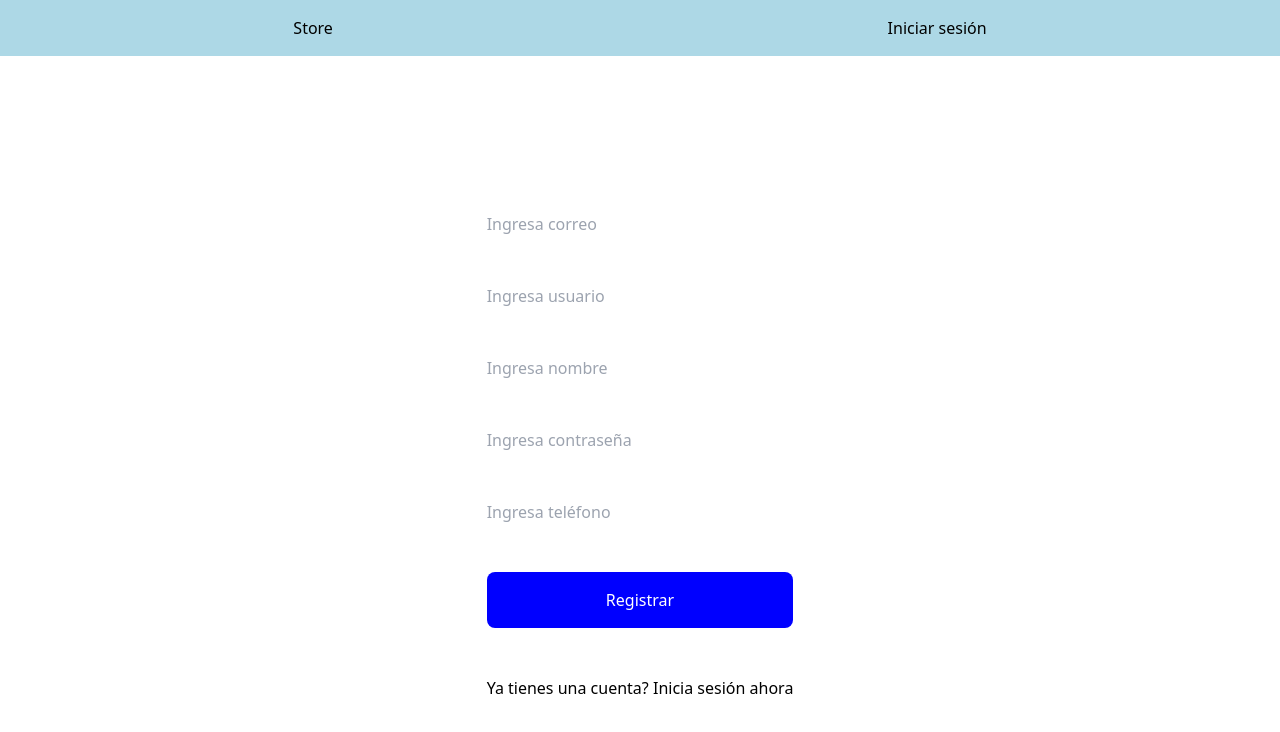
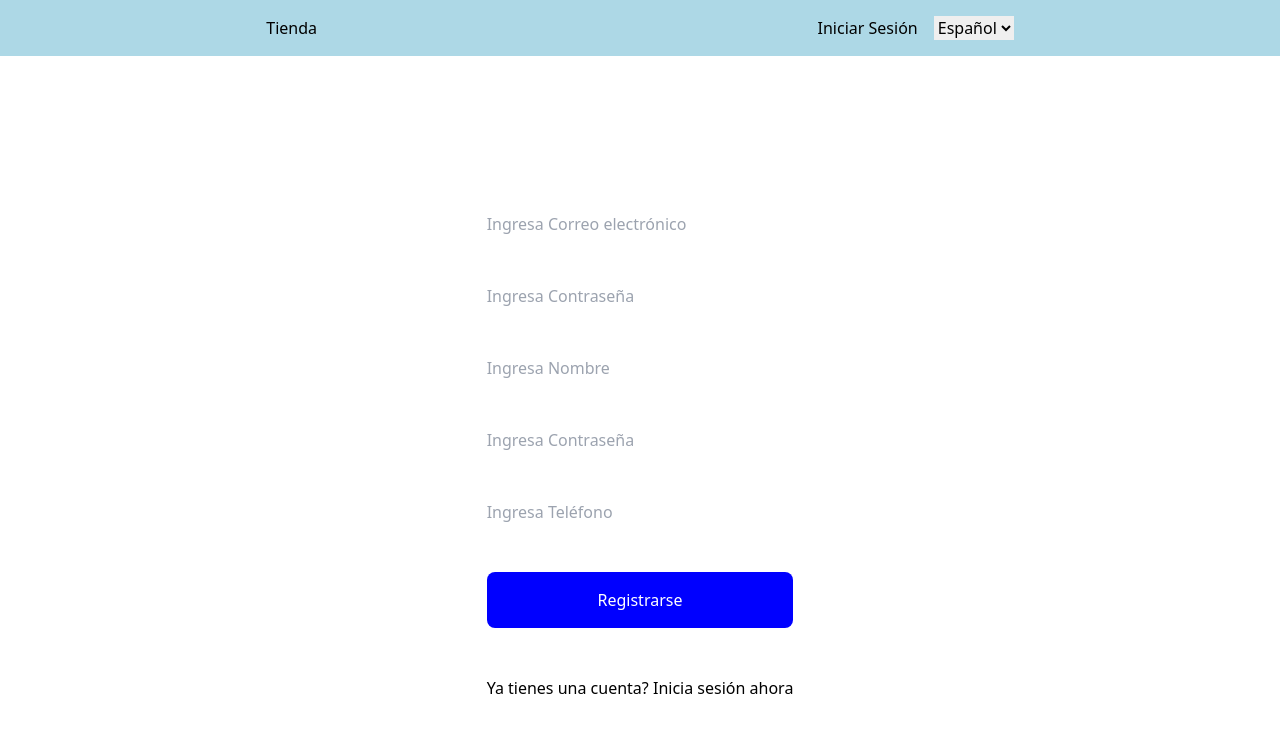
Before and after one commit to ecc97/prueba-next, a Next.js app: page /register in a window 1280 px wide. Shown: the top 732 px of the page. Built offline with nearby package versions, Linux system fonts and the light colour scheme; no server answers.

Commit message:
feat: implementing change languages, basic

```diff
--- a/languages/en.json
+++ b/languages/en.json
@@ -1,24 +1,30 @@
 {
     "LoginView": {
         "title": "Log In",
-        "email": "Email Address",
-        "password": "Password",
+        "titleNav": "Store",
+        "linkRegNav": "Sign Up",
+        "username": "Enter Username",
+        "password": "Enter Password",
         "buttonLogin": "Login",
-        "promptText": "Do you not have an account?",
+        "text": "Do you not have an account?",
         "linkRegister": "Register now"
     },
     "RegisterView": {
         "title": "Create an account",
-        "username": "username",
-        "email":"Email Address",
-        "password": "Password",
-        "confirmPassword": "Confirm Password",
+        "titleNav": "Store",
+        "linkLoginNav": "Log In",
+        "name": "Enter name",
+        "username": "Enter username",
+        "email":"Enter email Address",
+        "password": "Enter Password",
+        "phone": "Enter Phone",
         "buttonRegister": "Register",
-        "promptText": "Already have you an account?",
+        "loading": "Loading...",
+        "text": "Already have you an account?",
         "linkLogin": "Login now"
     },
-    "HomePageView": {
-        "title": "E-Commerce",
+    "ProductPageView": {
+        "title": "Store",
         "description": "Find products and community services",
         "welcome": "Welcome",
         "logoutButton": "Log out"
--- a/languages/es.json
+++ b/languages/es.json
@@ -1,24 +1,30 @@
 {
     "LoginView": {
         "title": "Iniciar Sesión",
-        "email": "Correo electrónico",
-        "password": "Contraseña",
+        "titleNav": "Tienda",
+        "linkRegNav": "Registrar",
+        "username": "Ingresa Usuario",
+        "password": "Ingresa Contraseña",
         "buttonLogin": "Iniciar Sesión",
-        "promptText": "No tienes una cuenta?",
+        "text": "No tienes una cuenta?",
         "linkRegister": "Regístrate ahora"
     },
     "RegisterView": {
         "title": "Crea una cuenta",
-        "username": "Usuario",
-        "email":"Correo electrónico",
-        "password": "Contraseña",
-        "confirmPassword": "Confirmar Contraseña",
+        "titleNav": "Tienda",
+        "linkLoginNav": "Iniciar Sesión",
+        "name": "Ingresa Nombre",
+        "username": "Ingresa Usuario",
+        "email":"Ingresa Correo electrónico",
+        "password": "Ingresa Contraseña",
+        "phone": "Ingresa Teléfono",
         "buttonRegister": "Registrarse",
-        "promptText": "Ya tienes una cuenta?",
+        "loading": "Cargando...",
+        "text": "Ya tienes una cuenta?",
         "linkLogin": "Inicia sesión ahora"
     },
-    "HomePageView": {
-        "title": "Comercio Electrónico",
+    "ProductPageView": {
+        "title": "Tienda",
         "description": "Encuentra productos y servicios de la comunidad",
         "welcome": "Bienvenido",
         "logoutButton": "Cerrar Sesión"
--- a/src/app/login/page.tsx
+++ b/src/app/login/page.tsx
@@ -2,18 +2,22 @@
 
 import React from 'react'
 import LoginFormContainer from '@/components/LoginComponent/Login'
+import { useTranslations } from 'next-intl'
 import Navbar from '@/components/Navbar/Navbar'
+import SelectLanguage from '@/components/SelectLanguage/SelectLanguage'
 import Link from 'next/link'
 
 
 export default function LoginPage() {
+  const traduction = useTranslations("LoginView");
 
   return (
     <div>
       <Navbar>
-        <h1>Store</h1>
+        <h1>{traduction("titleNav")}</h1>
         <div>
-          <Link href='/register'>Registrar</Link>
+          <Link href='/register'>{traduction("linkRegNav")}</Link>
+          <SelectLanguage />
         </div>
       </Navbar>
       <LoginFormContainer />
--- a/src/app/products/page.tsx
+++ b/src/app/products/page.tsx
@@ -3,12 +3,13 @@ import { useSession, signOut } from "next-auth/react";
 import { useTranslations } from "next-intl";
 import { useRouter } from "next/navigation";
 import Navbar from "@/components/Navbar/Navbar"
+import SelectLanguage from "@/components/SelectLanguage/SelectLanguage";
 import Button from "@/components/ui/Button.ui";
 
 
 function ProductPage() {
     const { status, data: session } = useSession();
-    const t = useTranslations("HomePageView")
+    const t = useTranslations("ProductPageView")
     const router = useRouter();
 
     const handleSignOut = async () => {
@@ -19,12 +20,15 @@ function ProductPage() {
     return (
         <div>
             <Navbar>
-                <h1>store</h1>
-                {status === "authenticated" ? (
-                <Button type="button" onClick={handleSignOut}>
-                    {t("logoutButton")}
-                </Button>
-            ) : null}
+                <h1>{t("title")}</h1>
+                <div>
+                    {status === "authenticated" ? (
+                    <Button type="button" onClick={handleSignOut}>
+                        {t("logoutButton")}
+                    </Button>
+                    ) : null}
+                    <SelectLanguage />
+                </div>
             </Navbar>
         </div>
     )
--- a/src/app/register/page.tsx
+++ b/src/app/register/page.tsx
@@ -3,18 +3,22 @@
 import React from 'react'
 
 import Link from 'next/link'
+import { useTranslations } from 'next-intl'
 import Navbar from '@/components/Navbar/Navbar'
+import SelectLanguage from '@/components/SelectLanguage/SelectLanguage'
 import RegisterFormContainer from '@/components/RegisterComponent/Register'
 
 
 export default function RegisterPage() {
+  const traduction = useTranslations("RegisterView");
 
   return (
     <>
     <Navbar>
-        <h1>Store</h1>
+        <h1>{traduction("titleNav")}</h1>
         <div>
-          <Link href='/login'>Iniciar sesión</Link>
+          <Link href='/login'>{traduction("linkLoginNav")}</Link>
+          <SelectLanguage />
         </div>
     </Navbar>
     <RegisterFormContainer />
--- a/src/components/LoginComponent/Login.tsx
+++ b/src/components/LoginComponent/Login.tsx
@@ -6,7 +6,6 @@ import Link from "next/link";
 import { useTranslations } from "next-intl";
 import { signIn, useSession } from "next-auth/react";
 import { getSession } from "next-auth/react";
-import styled from "styled-components";
 import { StyleContainer } from "./styledLogin";
 import { Form } from "@/components";
 import Input from "@/components/ui/Input.ui";
@@ -73,22 +72,22 @@ export default function LoginFormContainer() {
         <Input
           type="text"
           name="username"
-          placeholder="Ingresa usuario"
+          placeholder={traduction("username")}
           value={loginState.username}
           onChange={handleInputChange}
         />
         <Input
           type="password"
           name="password"
-          placeholder="Ingresa contraseña"
+          placeholder={traduction("password")}
           value={loginState.password}
           onChange={handleInputChange}
         />
-        <Button type="submit">Iniciar</Button>
+        <Button type="submit">{traduction("buttonLogin")}</Button>
       </Form>
       {error && <p style={{ color: "red" }}>{error}</p>}
       <div>
-        {traduction("promptText")}{" "}
+        {traduction("text")}{" "}
         <Link href="/register">{traduction("linkRegister")}</Link>
       </div>
     </StyleContainer>
--- a/src/components/Navbar/StyledNavbar.ts
+++ b/src/components/Navbar/StyledNavbar.ts
@@ -6,4 +6,9 @@ export const StyleNavbar = styled.nav`
     align-items: center;
     background-color: lightblue;
     padding: 1rem 1rem;
+
+    div {
+        display: flex;
+        gap: 1rem;
+    }
 `
--- a/src/components/RegisterComponent/Register.tsx
+++ b/src/components/RegisterComponent/Register.tsx
@@ -75,43 +75,43 @@ export default function RegisterFormContainer() {
         <Input
           type="email"
           name="email"
-          placeholder="Ingresa correo"
+          placeholder={traduction("email")}
           value={registerState.email}
           onChange={handleChange}
         />
         <Input
           type="text"
           name="username"
-          placeholder="Ingresa usuario"
+          placeholder={traduction("password")}
           value={registerState.username}
           onChange={handleChange}
         />
         <Input
           type="text"
           name="name"
-          placeholder="Ingresa nombre"
+          placeholder={traduction("name")}
           value={registerState.name}
           onChange={handleChange}
         />
         <Input
           type="password"
           name="password"
-          placeholder="Ingresa contraseña"
+          placeholder={traduction("password")}
           value={registerState.password}
           onChange={handleChange}
         />
         <Input
           type="text"
           name="phone"
-          placeholder="Ingresa teléfono"
+          placeholder={traduction("phone")}
           value={registerState.phone}
           onChange={handleChange}
         />
-        <Button type="submit">Registrar</Button>
-        {loading && <p>Cargando...</p>}
+        <Button type="submit">{traduction("buttonRegister")}</Button>
+        {loading && <p>{traduction("loading")}</p>}
         {error && <p className="error text-red-500">{error}</p>}
         <div>
-          {traduction("promptText")}{" "}
+          {traduction("text")}{" "}
           <Link href="/login">{traduction("linkLogin")}</Link>
         </div>
       </Form>
--- /dev/null
+++ b/src/components/SelectLanguage/SelectLanguage.tsx
@@ -0,0 +1,21 @@
+"use client"
+import React from "react";
+import Cookies from "js-cookie";
+import { useRouter } from "next/navigation";
+
+export default function SelectLanguage():React.ReactElement {
+    const router = useRouter();
+    const handleSelectLanguage = (e:React.ChangeEvent<HTMLSelectElement>):void => {
+        Cookies.set("locale", e.currentTarget.value);
+        router.refresh();
+    };
+
+    return (
+        <div>
+            <select onChange={handleSelectLanguage}>
+                <option value="es">Español</option>
+                <option value="en">English</option>
+            </select>
+        </div>
+    )
+}
```
